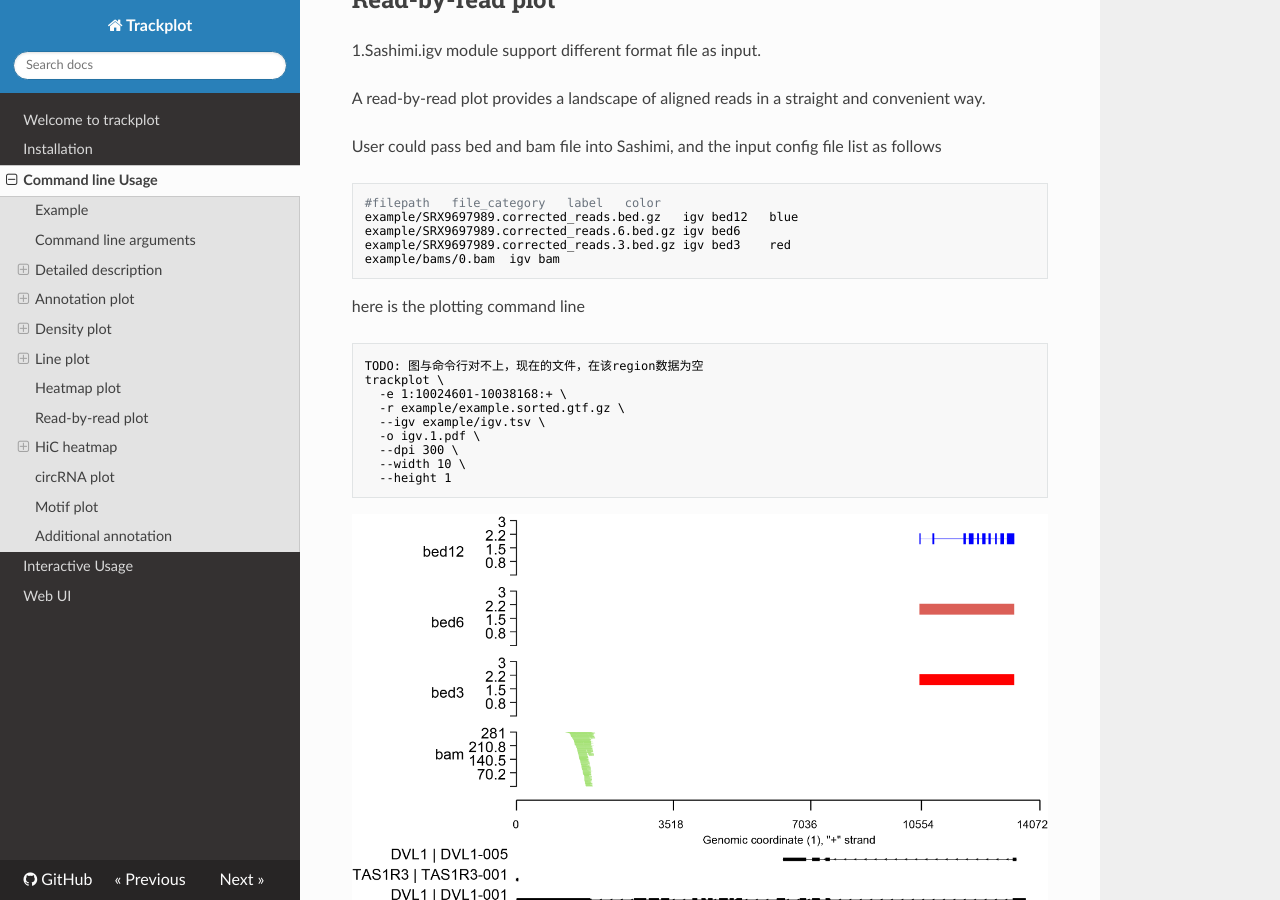
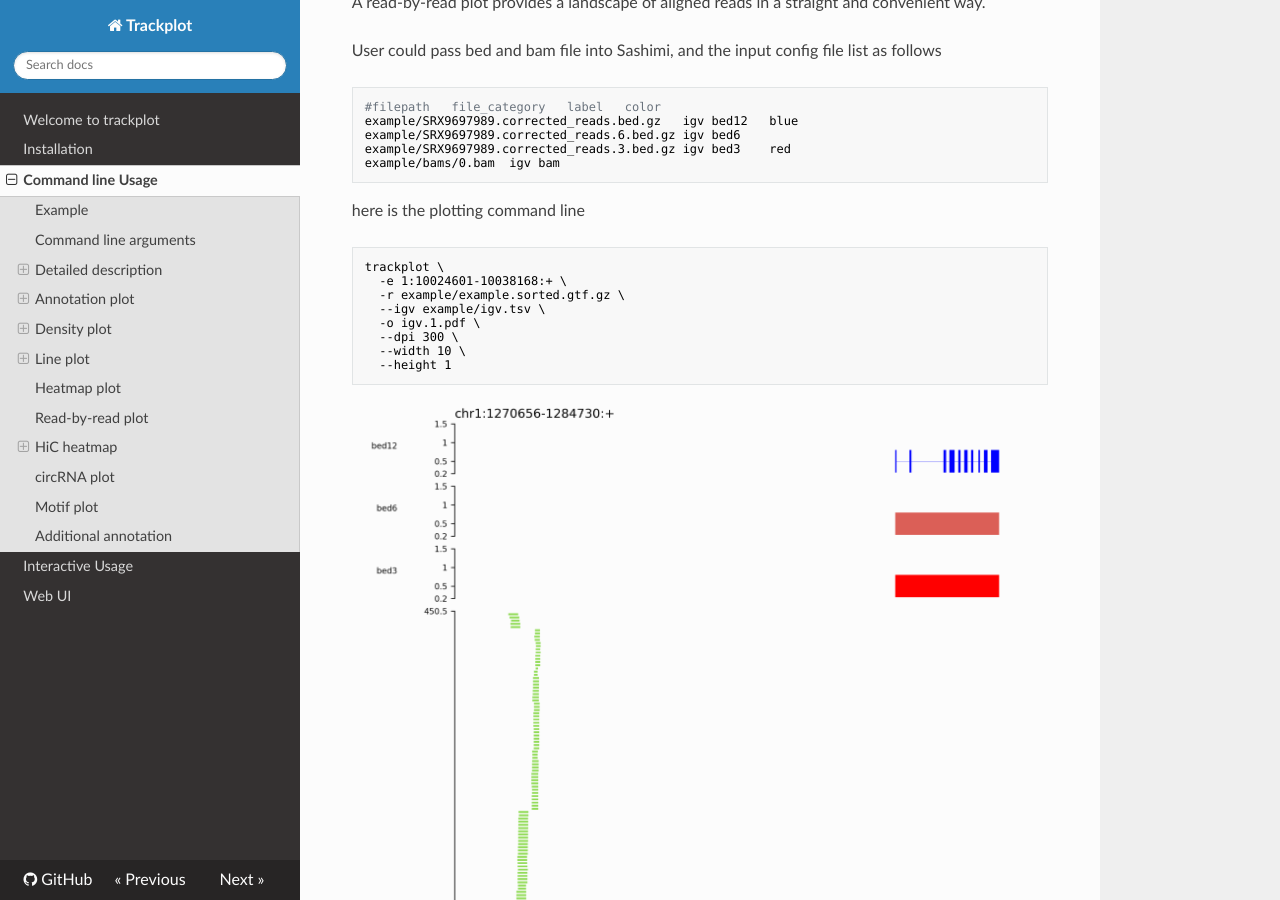
Before and after one commit to ygidtu/trackplot, an MkDocs documentation site: the page built from docs/command.md, in a window 1280 px wide and 900 px high, scrolled down 21144 px. Built offline with MkDocs 1.6.1, drawn with Linux system fonts in a browser that asks for light colours; nearby versions of some CDN libraries; some of the changed text lies outside the part shown.

Commit message:
update docs

````diff
--- a/docs/command.md
+++ b/docs/command.md
@@ -519,10 +519,6 @@
 
 ### 3. Sample preparetion
 
-TODO: 更改了doc顺序，先准备文件，在做测试。需要检查命令用法是否有错
-
-Sample aggregation
-
 Firstly, prepare the example datas
 
 ```bash
@@ -870,7 +866,6 @@
 
 here is the plotting command line
 ```bash
-TODO: 图与命令行对不上，现在的文件，在该region数据为空
 trackplot \
   -e 1:10024601-10038168:+ \
   -r example/example.sorted.gtf.gz \
````
Also changed, not shown: docs/imgs/cmd/igv_plot.1.png.
